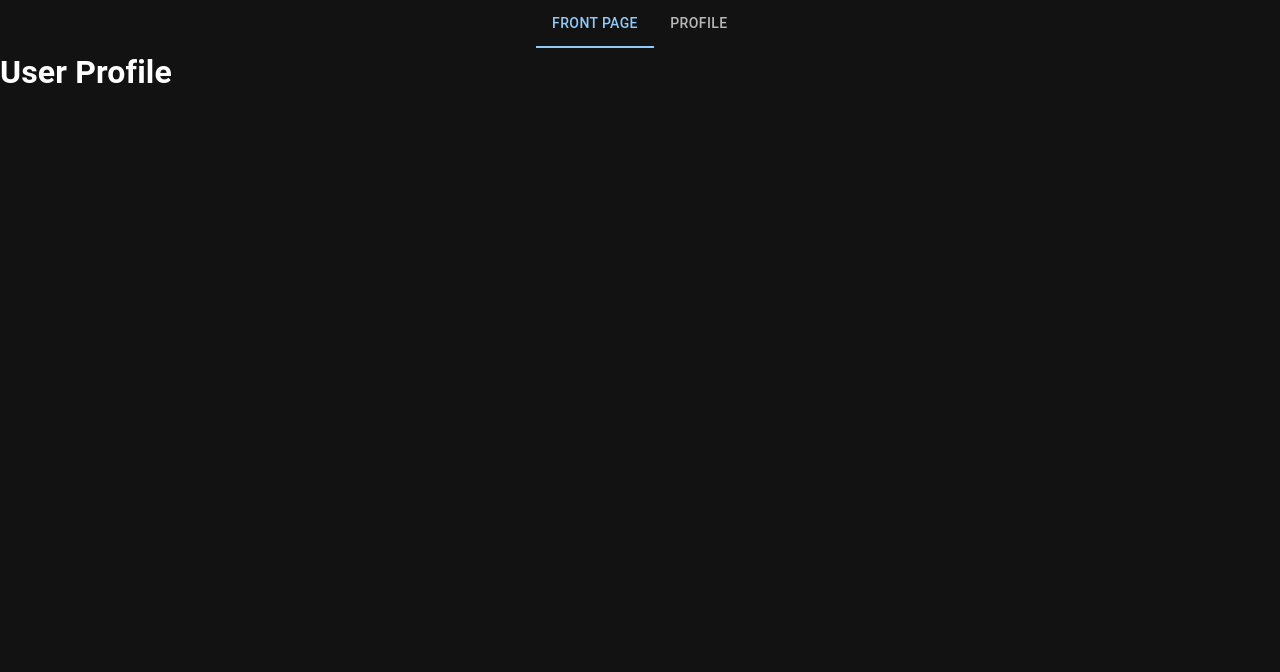
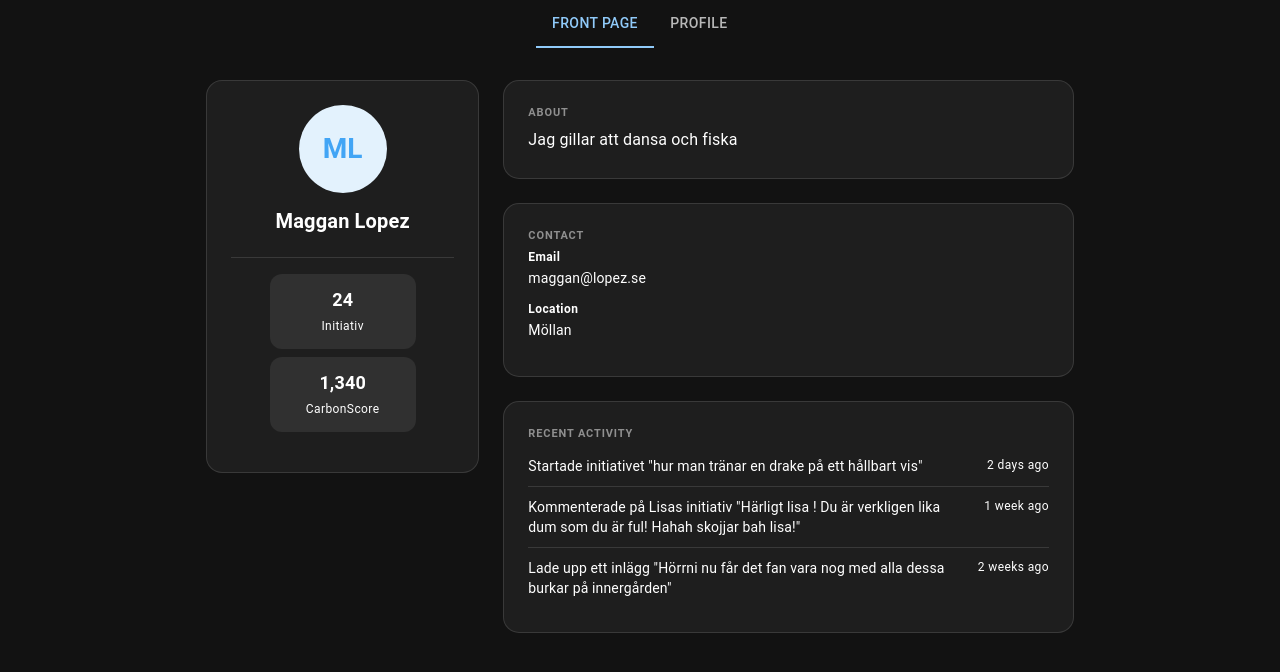
Before and after one commit to maxkoste/local-zero, a React (Create React App) app: page /profile in a window 1280 px wide. Shown: the top 672 px of the page. Built offline with nearby package versions, Linux system fonts and the light colour scheme.

Commit message:
profile page prototype with mock data

```diff
--- a/src/ui/pages/user-page.tsx
+++ b/src/ui/pages/user-page.tsx
@@ -1,8 +1,169 @@
-import React from 'react';
 
-export function UserPage(){
+import React, { useState } from 'react';
+import Box from '@mui/material/Box';
+import Grid from '@mui/material/Grid';
+import Paper from '@mui/material/Paper';
+import Avatar from '@mui/material/Avatar';
+import Typography from '@mui/material/Typography';
+import Divider from '@mui/material/Divider';
+import { styled } from '@mui/material/styles';
+
+// Placeholder
+const MOCK_USER = {
+	name: 'Maggan Lopez',
+	location: 'Möllan',
+	bio: 'Jag gillar att dansa och fiska',
+	email: 'maggan@lopez.se',
+	avatar: undefined, //här hade man kunnat ha en bild det hade vart kul
+	stats: {
+		Initiativ: 24, //ingen aning om detta ska visas men det kan vara kul
+		CarbonScore: 1340, //same här, helt random score kanske är mycket ? Kanske är lite ?
+	},
+	recentActivity: [
+		{ id: 1, text: 'Startade initiativet "hur man tränar en drake på ett hållbart vis"', date: '2 days ago' },
+		{ id: 2, text: 'Kommenterade på Lisas initiativ "Härligt lisa ! Du är verkligen lika dum som du är ful! Hahah skojjar bah lisa!"', date: '1 week ago' },
+		{ id: 3, text: 'Lade upp ett inlägg "Hörrni nu får det fan vara nog med alla dessa burkar på innergården"', date: '2 weeks ago' },
+	],
+};
+
+const Card = styled(Paper)(({ theme }) => ({
+	backgroundColor: theme.palette.background.paper,
+	borderRadius: 16,
+	padding: theme.spacing(3),
+	border: `1px solid ${theme.palette.divider}`,
+	boxShadow: 'none',
+	alignItems: 'center'
+}));
+
+const StatBox = styled(Box)(({ theme }) => ({
+	textAlign: 'center',
+	padding: theme.spacing(1.5),
+	borderRadius: 12,
+	backgroundColor: theme.palette.action.hover,
+	alignItems:'center'
+}));
+
+const ActivityRow = styled(Box)(({ theme }) => ({
+	display: 'flex',
+	justifyContent: 'space-between',
+	alignItems: 'flex-start',
+	padding: theme.spacing(1.25, 0),
+	'&:not(:last-child)': {
+		borderBottom: `1px solid ${theme.palette.divider}`,
+	},
+}));
+
+const Label = styled(Typography)(({ theme }) => ({
+	fontSize: 11,
+	fontWeight: 600,
+	letterSpacing: '0.08em',
+	textTransform: 'uppercase',
+	color: theme.palette.text.disabled,
+	marginBottom: theme.spacing(0.5),
+}));
+
+export function UserPage() {
+	const user = MOCK_USER;
 
 	return (
-		<h1>User Profile</h1>
-	)
+		<Box sx={{ maxWidth: 900, mx: 'auto', px: 2, py: 4 }}>
+			<Grid container spacing={3}>
+
+				{/**/}
+				<Grid size={{ xs: 12, md: 4 }}>
+					<Card>
+						<Box sx={{ textAlign: 'center', mb: 3 }}>
+							<Avatar
+								src={user.avatar}
+								sx={{
+									width: 88,
+									height: 88,
+									mx: 'auto',
+									mb: 2,
+									fontSize: 28,
+									bgcolor: 'primary.light',
+									color: 'primary.dark',
+									fontWeight: 600,
+								}}
+							>
+								{user.name.split(' ').map(n => n[0]).join('')}
+							</Avatar>
+							<Typography variant="h6" sx={{ fontWeight: 600, lineHeight: 1.2 }}>
+								{user.name}
+							</Typography>
+						</Box>
+
+						<Divider sx={{ my: 2 }} />
+
+						<Grid container spacing={1} sx={{ mb: 2, justifyContent:'center' }}>
+							{Object.entries(user.stats).map(([key, val]) => (
+								<Grid size={8} key={key}>
+									<StatBox>
+										<Typography sx={{ fontWeight: 700, fontSize: 18 }}>
+											{val.toLocaleString()}
+										</Typography>
+										<Typography variant="caption" color="text.secondary" sx={{ textTransform: 'capitalize' }}>
+											{key}
+										</Typography>
+									</StatBox>
+								</Grid>
+							))}
+						</Grid>
+					</Card>
+				</Grid>
+
+				{/*Right column*/}
+				<Grid size={{ xs: 12, md: 8 }}>
+					<Grid container spacing={3}>
+
+						<Grid size={12}>
+							<Card>
+								<Label>About</Label>
+								<Typography variant="body1" color="text.secondary" sx={{ lineHeight: 1.75 }}>
+									{user.bio}
+								</Typography>
+							</Card>
+						</Grid>
+
+						<Grid size={{ xs: 12, sm:  12}}>
+							<Card sx={{ height: '100%' }}>
+								<Label>Contact</Label>
+								{[
+									{ label: 'Email', value: user.email },
+									{ label: 'Location', value: user.location },
+								].map(({ label, value }) => (
+									<Box key={label} sx={{ mb: 1.5 }}>
+										<Typography
+											variant="caption"
+											color="text.disabled"
+											sx={{ display: 'block', fontWeight: 600 }}
+										>
+											{label}
+										</Typography>
+										<Typography variant="body2">{value}</Typography>
+									</Box>
+								))}
+							</Card>
+						</Grid>
+						<Grid size={12}>
+							<Card>
+								<Label>Recent activity</Label>
+								{user.recentActivity.map(item => (
+									<ActivityRow key={item.id}>
+										<Typography variant="body2" color="text.secondary" sx={{ flex: 1, pr: 2 }}>
+											{item.text}
+										</Typography>
+										<Typography variant="caption" color="text.disabled" sx={{ whiteSpace: 'nowrap' }}>
+											{item.date}
+										</Typography>
+									</ActivityRow>
+								))}
+							</Card>
+						</Grid>
+
+					</Grid>
+				</Grid>
+			</Grid>
+		</Box>
+	);
 }
```
